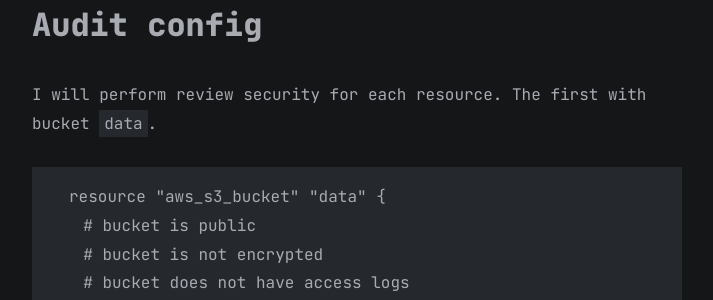
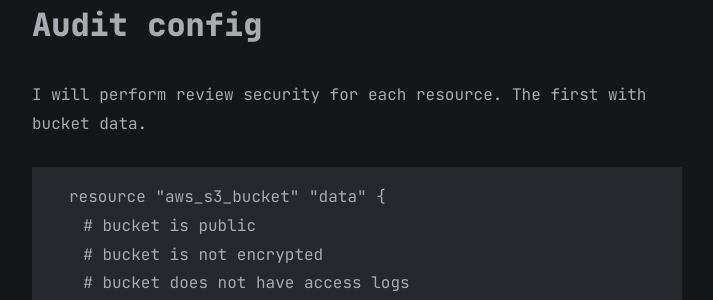
Before and after one commit to KevinKien/KevinKien.github.io, a Jekyll site: the page built from all_collections/_posts/2024-09-13-Security-for-S3-from-Terraform-Config.md, in a window 1280 px wide and 900 px high, scrolled down 1702 px. Shown: the part 176-476 px from the top of the window, without its empty margins (283-996 px from the left). Built offline with Jekyll 4.4.1, drawn with Linux system fonts in a browser that asks for light colours.

````diff
--- a/all_collections/_posts/2024-09-13-Security-for-S3-from-Terraform-Config.md
+++ b/all_collections/_posts/2024-09-13-Security-for-S3-from-Terraform-Config.md
@@ -48,7 +48,7 @@ resource "aws_s3_bucket" "data" {
 
 # Audit config
 
-I will perform review security for each resource. The first with bucket `data`.
+I will perform review security for each resource. The first with bucket data.
 
 ```
 resource "aws_s3_bucket" "data" {
````
